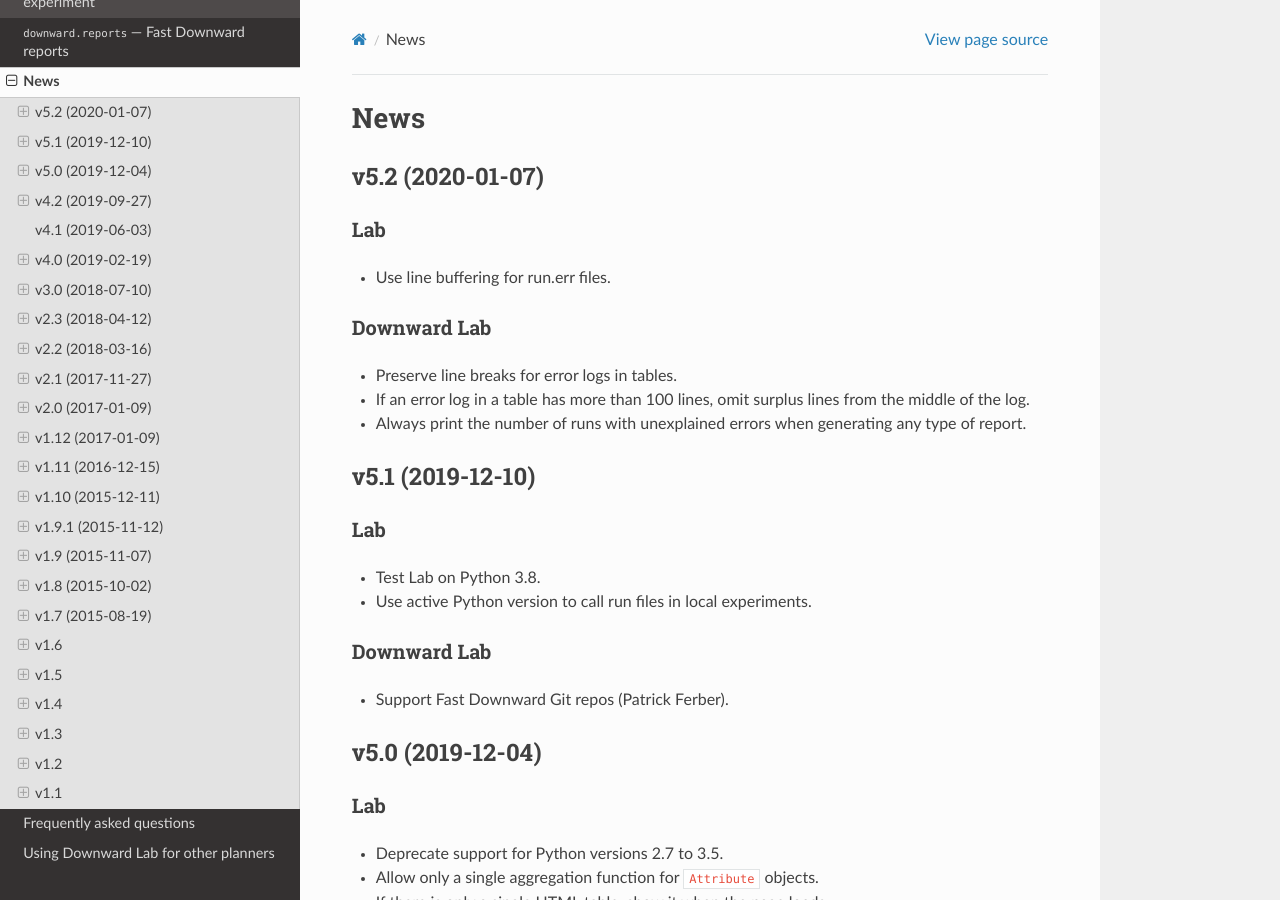
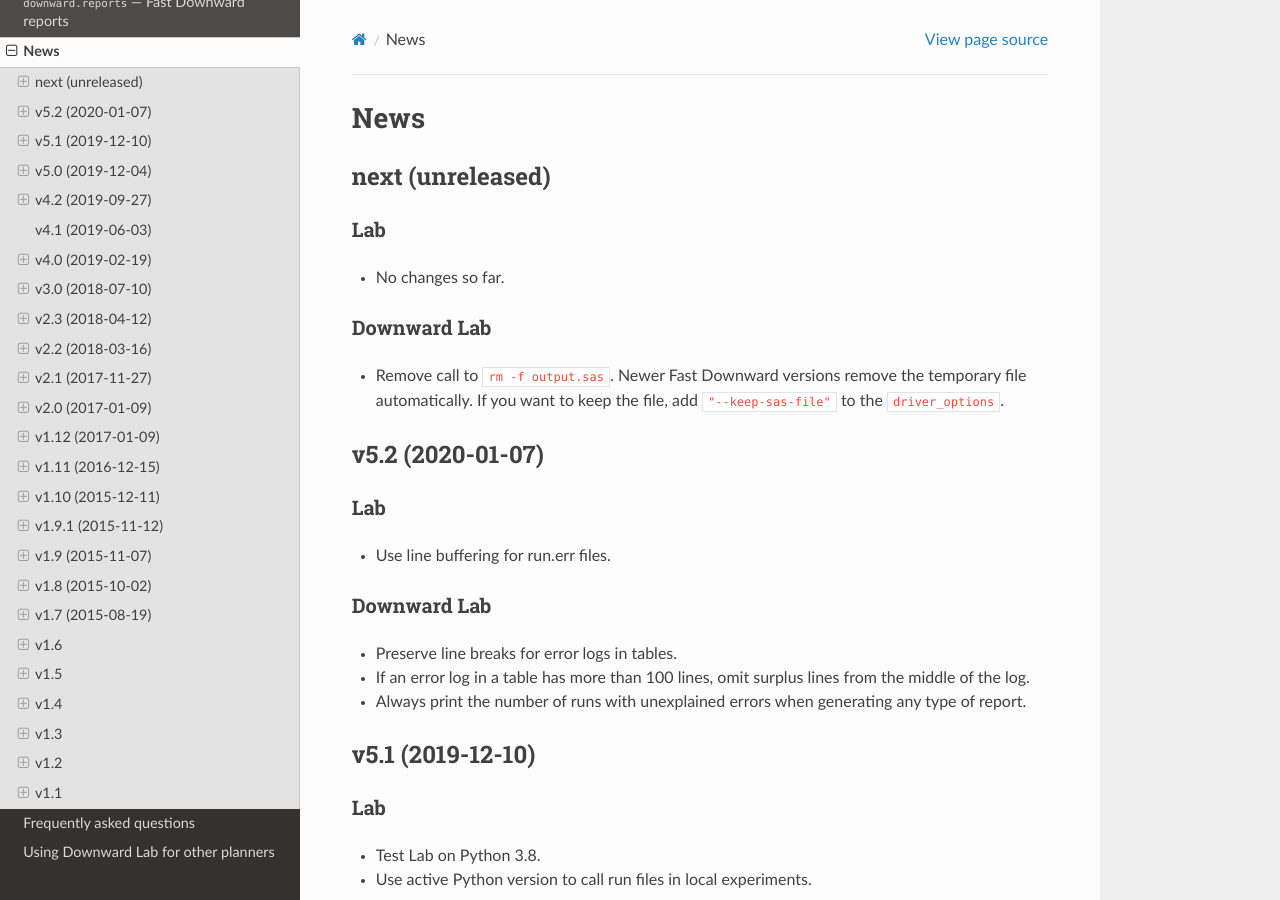
Before and after one commit to aibasel/lab, a Sphinx documentation site: the page built from docs/news.rst, in a window 1280 px wide and 900 px high. Built offline with Sphinx 7.4.7 and the Read the Docs theme 2.0.0, drawn with Linux system fonts in a browser that asks for light colours; pages that are not in the unit, such as notebooks, are missing from menus.

Commit message:
Let Fast Downward driver decide whether output.sas should be kept.

```diff
--- a/docs/news.rst
+++ b/docs/news.rst
@@ -1,5 +1,18 @@
 News
 ====
+
+next (unreleased)
+-----------------
+
+Lab
+^^^
+* No changes so far.
+
+Downward Lab
+^^^^^^^^^^^^
+* Remove call to ``rm -f output.sas``. Newer Fast Downward versions remove the temporary file
+  automatically. If you want to keep the file, add ``"--keep-sas-file"`` to the ``driver_options``.
+
 
 v5.2 (2020-01-07)
 -----------------
```
Also changed, not shown: 1 other file.
